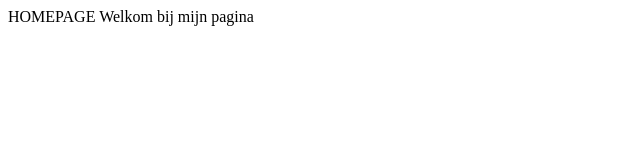
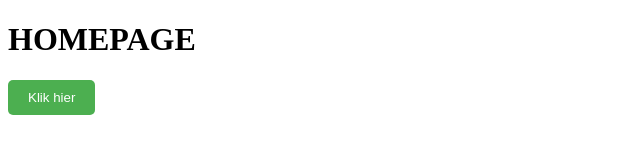
Before and after one commit to sm063/sm063.github.io, a plain HTML site: page index.html in a window 1280 px wide. Shown: the whole page, without its empty margins (0-640 px from the left). Drawn offline with Linux system fonts and the light colour scheme.

Commit message:
Update index.html

```diff
--- a/index.html
+++ b/index.html
@@ -1,9 +1,23 @@
 <!DOCTYPE html>
 <html>
   <head>
-<titel>HOMEPAGE</titel>
+<h1>HOMEPAGE</h1>
 <meta charset="uft-8">
   </head>
-  <body>
-    Welkom bij mijn pagina
-  </body>
+  <html>
+<head>
+    <style>
+        .knop {
+            background-color: #4CAF50; /* Achtergrondkleur van de knop */
+            color: white; /* Tekstkleur */
+            padding: 10px 20px; /* Ruimte binnen de knop */
+            border: none; /* Geen rand */
+            border-radius: 5px; /* Afgeronde hoeken */
+            cursor: pointer; /* Verander de muiscursor bij het zweven */
+        }
+    </style>
+</head>
+<body>
+    <button class="knop">Klik hier</button>
+</body>
+</html>
```
